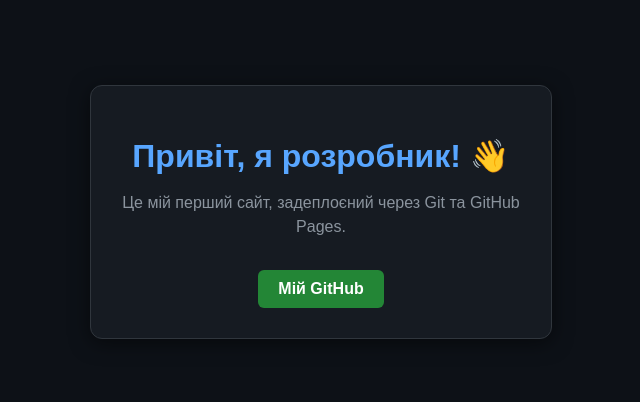
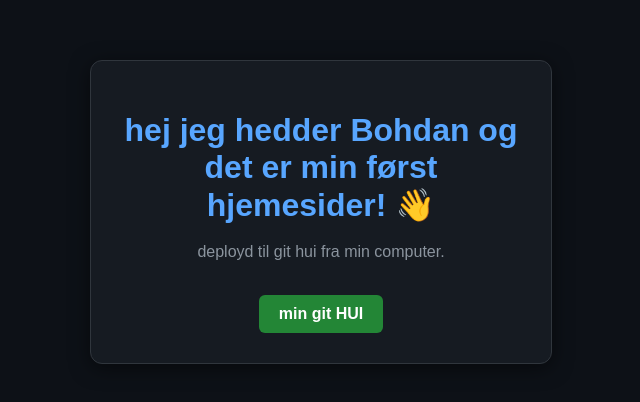
Before and after one commit to suhach02/William-Music, a plain HTML site: page index.html in a window 1280 px wide. Shown: the part 188-590 px from the top of the page, without its empty margins (319-959 px from the left). Drawn offline with Linux system fonts and the light colour scheme.

Commit message:
add text to index.html again suka

```diff
--- a/index.html
+++ b/index.html
@@ -3,7 +3,7 @@
 <head>
     <meta charset="UTF-8">
     <meta name="viewport" content="width=device-width, initial-scale=1.0">
-    <title>Моє Портфоліо</title>
+    <title>min CV</title>
     <style>
         body {
             font-family: Arial, sans-serif;
@@ -41,9 +41,9 @@
 </head>
 <body>
     <div class="card">
-        <h1>Привіт, я розробник! 👋</h1>
-        <p>Це мій перший сайт, задеплоєний через Git та GitHub Pages.</p>
-        <a href="https://github.com" class="btn">Мій GitHub</a>
+        <h1>hej jeg hedder Bohdan og det er min først hjemesider! 👋</h1>
+        <p>deployd til git hui fra min computer.</p>
+        <a href="https://github.com" class="btn">min git HUI</a>
     </div>
 </body>
 </html>
```
